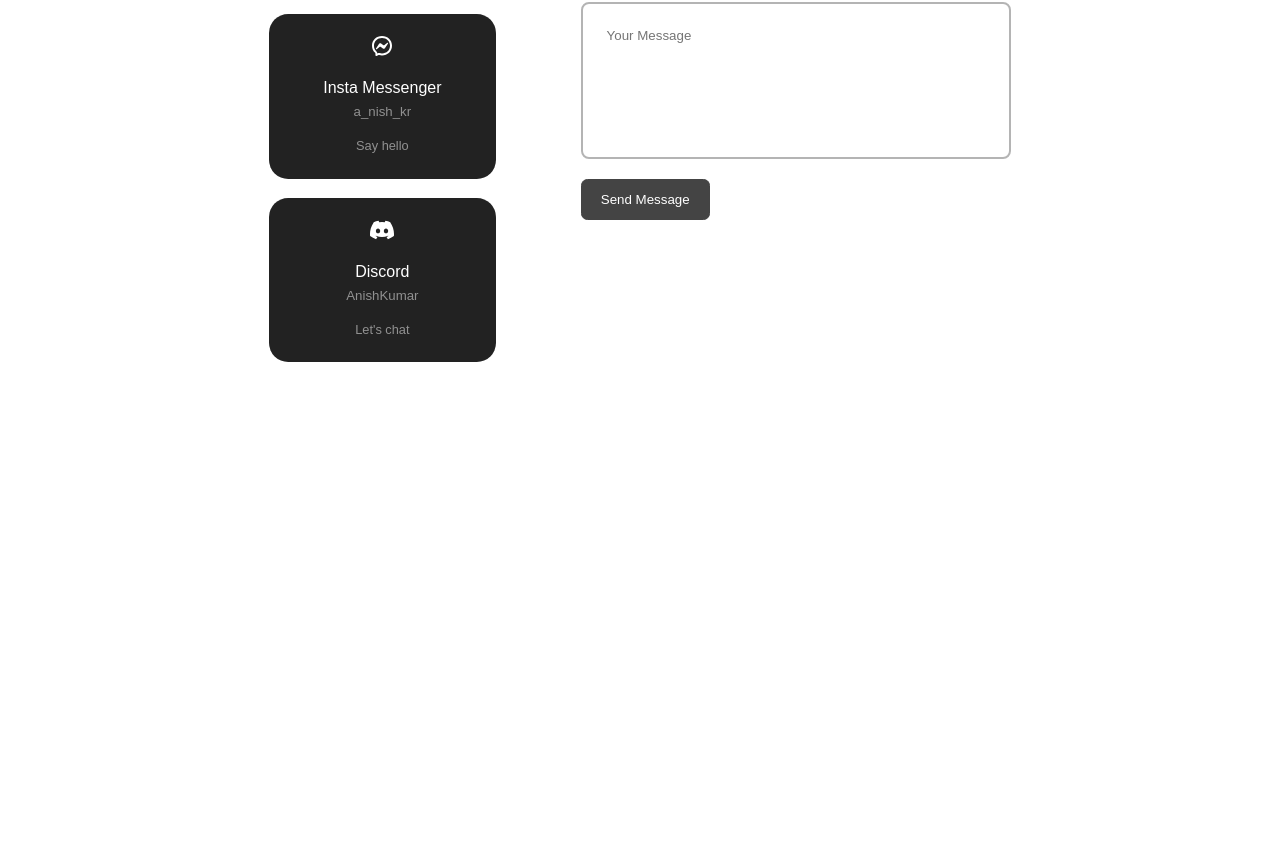
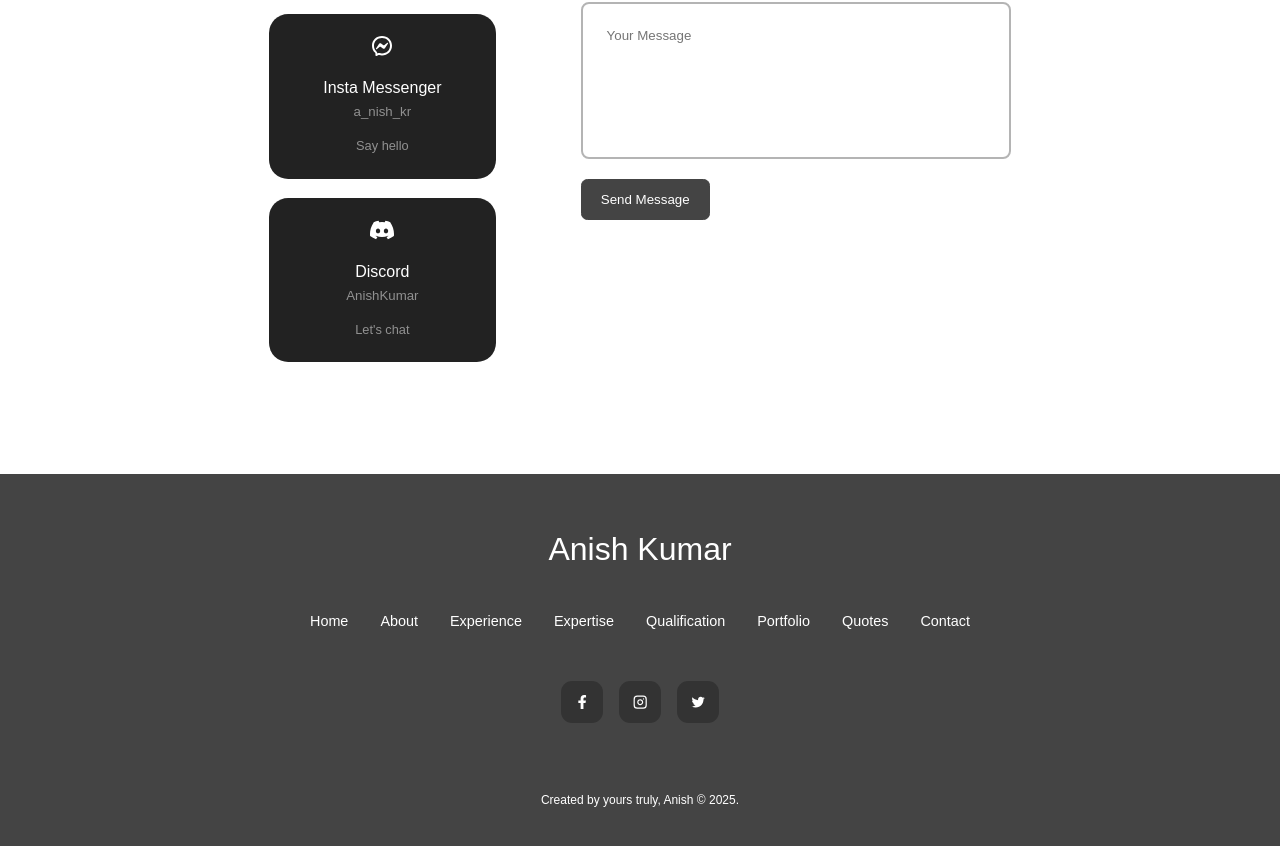
Before and after one commit to Anish-Kumar12/Personal-Portfolio1, a React (Vite) app: page / in a window 1280 px wide. Shown: the part 6220-7066 px from the top of the page. Before the commit the page ends 6582 px from the top, so only its background shows below. Built offline with nearby package versions, Linux system fonts and the light colour scheme.

Commit message:
Added Footer

```diff
--- a/src/App.jsx
+++ b/src/App.jsx
@@ -10,10 +10,7 @@ import Qualification from './components/qualifications/qualification';
 import Portfolio from './components/portfolio/Portfolio';
 import Quotes from './components/quotes/Quotes';
 import Contact from './components/contact/Contact';
-
-
-
-
+import Footer from './components/Footer/footer';
 
 function App() {
   const mystorage = window.localStorage
@@ -35,6 +32,7 @@ function App() {
         <Portfolio/>
         <Quotes/>
         <Contact/>
+        <Footer/>
       </div>
       </SwitchContext.Provider>
   )
--- /dev/null
+++ b/src/components/Footer/footer.css
@@ -0,0 +1,70 @@
+footer {
+    background: var(--color-primary);
+    padding: 3rem 0;
+    text-align: center;
+    font-size: 0.9rem;
+    margin-top: 7rem;
+  }
+
+  footer a {
+    color: var(--color-white);
+  }
+
+  footer a:hover {
+    color: var(--color-light-variant);
+  }
+
+  .footer__logo {
+    font-size: 2rem;
+    font-weight: 500;
+    margin-bottom: 2rem;
+    display: inline-block;
+    color: var(--color-white);
+  }
+
+  .permalinks {
+    display: flex;
+    flex-wrap: wrap;
+    justify-content: center;
+    gap: 2rem;
+    margin: 0 auto 3rem;
+  }
+
+  .footer__socials {
+    display: flex;
+    justify-content: center;
+    gap: 1rem;
+    margin-bottom: 4rem;
+  }
+
+  .footer__socials a {
+    background: var(--color-bg);
+    color: var(--color-white);
+    padding: 0.8rem;
+    border-radius: 0.7rem;
+    display: flex;
+    border: 1px solid transparent;
+  }
+
+  .footer__socials a:hover {
+    background: transparent;
+    color: var(--color-white);
+    border-color: var(--color-white);
+  }
+
+  .footer__copyright {
+    margin-bottom: 4rem;
+    color: var(--color-white);
+  }
+
+  /* ========== MEDIA QUERIES (SMALL DEVICES) ========== */
+  @media screen and (max-width: 600px) {
+    .permalinks {
+      flex-direction: column;
+      gap: 1.5rem;
+    }
+
+    .footer__socials {
+      margin-bottom: 2.6rem;
+    }
+  }
--- /dev/null
+++ b/src/components/Footer/footer.jsx
@@ -0,0 +1,85 @@
+import './footer.css';
+import { FaFacebookF } from 'react-icons/fa';
+import { FiInstagram } from 'react-icons/fi';
+import { IoLogoTwitter } from 'react-icons/io';
+
+const Footer = () => {
+  return (
+    <footer>
+      <a href='#home' className='footer__logo'>
+        Anish Kumar
+      </a>
+
+      <ul className='permalinks'>
+        <li>
+          <a href='#home'>Home</a>
+        </li>
+        <li>
+          <a href='#about'>About</a>
+        </li>
+        <li>
+          <a href='#experience'>Experience</a>
+        </li>
+        <li>
+          <a href='#expertise'>Expertise</a>
+        </li>
+        <li>
+          <a href='#qualification'>Qualification</a>
+        </li>
+        <li>
+          <a href='#portfolio'>Portfolio</a>
+        </li>
+        <li>
+          <a href='#quotes'>Quotes</a>
+        </li>
+        <li>
+          <a href='#contact'>Contact</a>
+        </li>
+      </ul>
+
+      <div className='footer__socials'>
+        <a
+          href='https://www.facebook.com/people/Anish-Kumar/pfbid032cec1FAp4wiikguyTYBwwnwhD5GL6jVcq37EvyL8UkAxAFVeQrihHadZBDGVwfijl/'
+          aria-label='Facebook'
+          target='_blank'
+          rel='noreferrer'
+        >
+          <FaFacebookF />
+        </a>
+        <a
+          href='https://www.instagram.com/a_nish_kr'
+          aria-label='Instagram'
+          target='_blank'
+          rel='noreferrer'
+        >
+          <FiInstagram />
+        </a>
+        <a
+          href='https://x.com/anish_k_umar'
+          aria-label='Twitter'
+          target='_blank'
+          rel='noreferrer'
+        >
+          <IoLogoTwitter />
+        </a>
+      </div>
+
+      <div className='footer__copyright'>
+        <small>
+          Created by yours truly,{' '}
+          <a
+            href='https://www.linkedin.com/in/abhay-sahani/'
+            aria-label='Salimi'
+            target='_blank'
+            rel='noreferrer'
+          >
+            Anish
+          </a>{' '}
+          &copy; {new Date().getFullYear()}.
+        </small>
+      </div>
+    </footer>
+  );
+};
+
+export default Footer;
```
